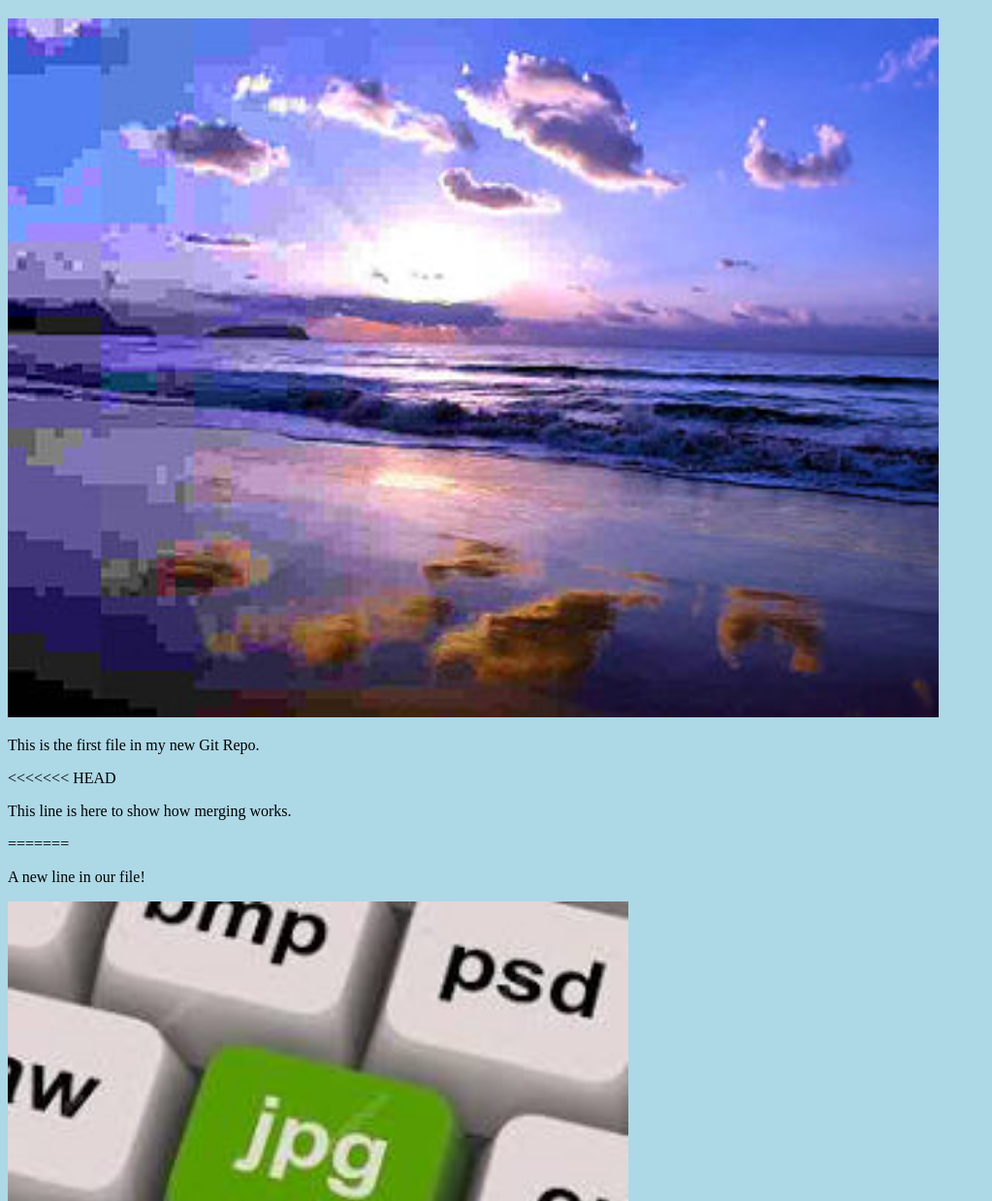
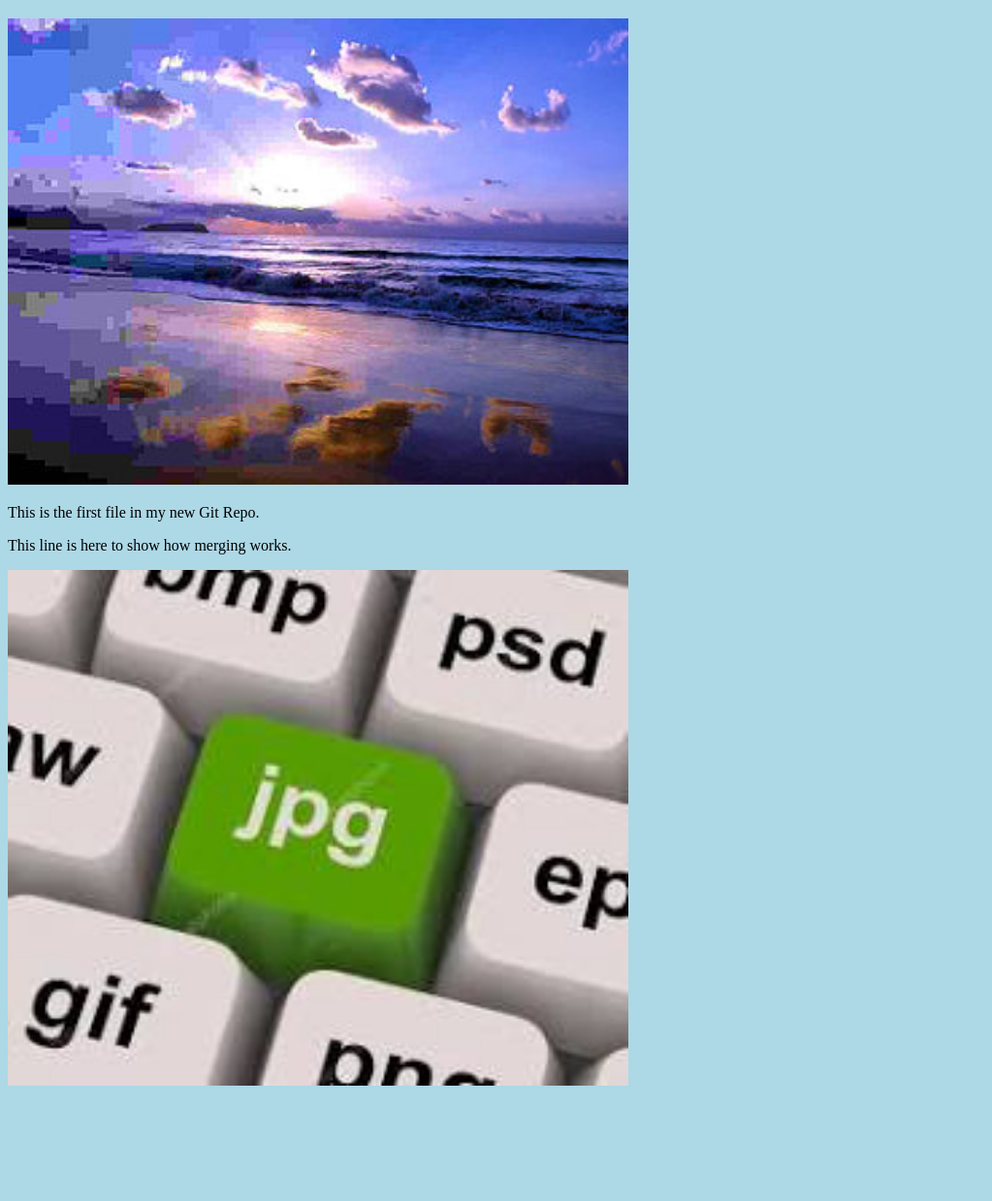
Before and after one commit to lscutelxx/hello-world, a plain HTML site: page index.html in a window 1280 px wide. Shown: the part 61-1300 px from the top of the page at 97% size, without its empty margins (0-1023 px from the left). After the commit the page ends 1193 px from the top, so only its background shows below. Drawn offline with Linux system fonts and the light colour scheme.

Commit message:
Updated index.html. Resized image

```diff
--- a/index.html
+++ b/index.html
@@ -8,17 +8,13 @@
 
     <h1>Hello world!</h1>
     <div>
-        <img src="img_hello_world.jpg" alt="Hello World from Space" style="width:100%;max-width:960px">
+        <img src="img_hello_world.jpg" alt="Hello World from Space" style="width:100%;max-width:640px">
     </div>
     <p>This is the first file in my new Git Repo.</p>
-<<<<<<< HEAD
     <p>This line is here to show how merging works.</p>
-=======
-    <p>A new line in our file!</p>
     <div>
         <img src="img_hello_git.jpg" alt="Hello Git" style="width:100%;max-width:640px">
     </div>
->>>>>>> hello-world-images
 
 </body>
 </html>
```
